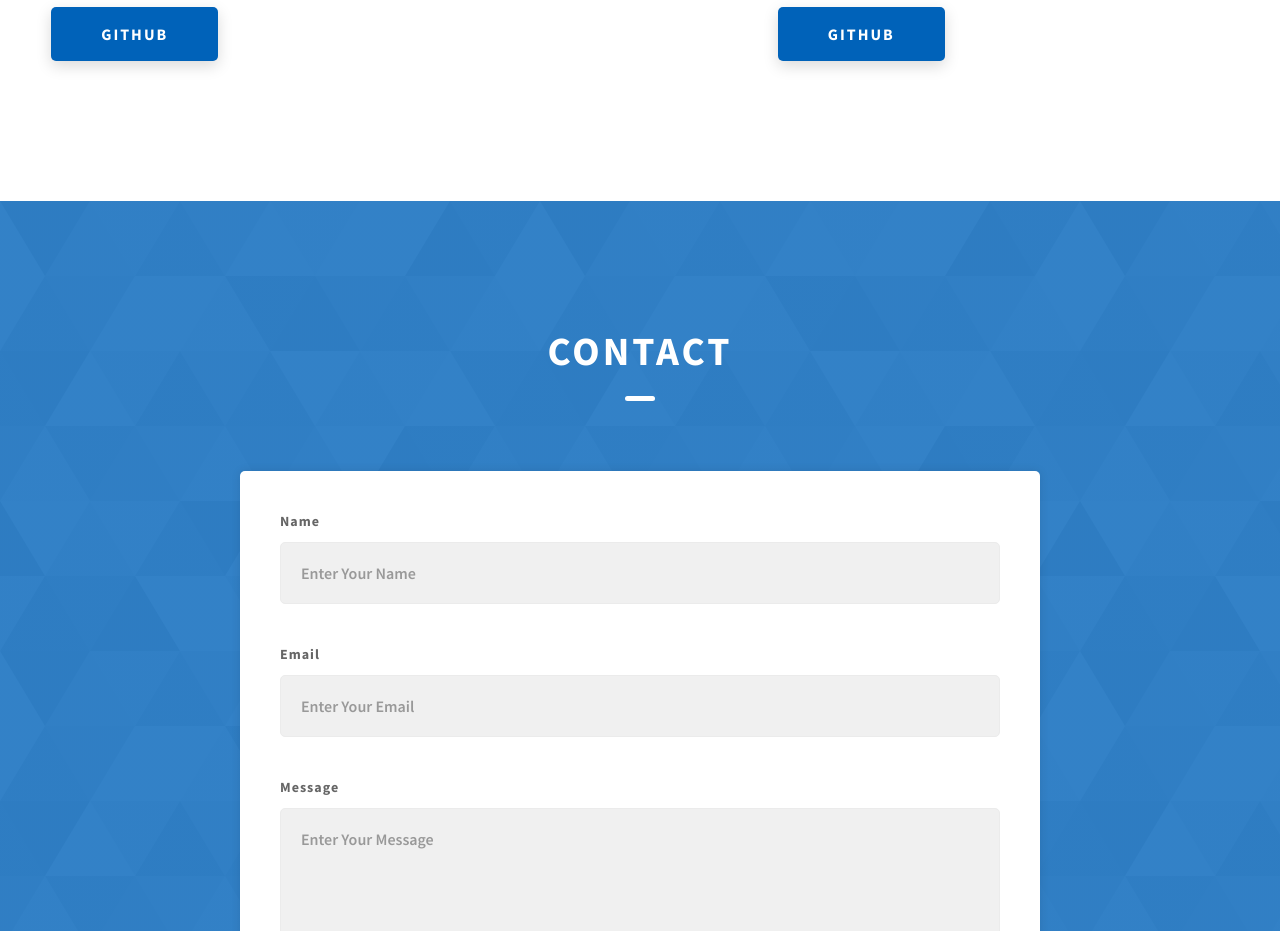
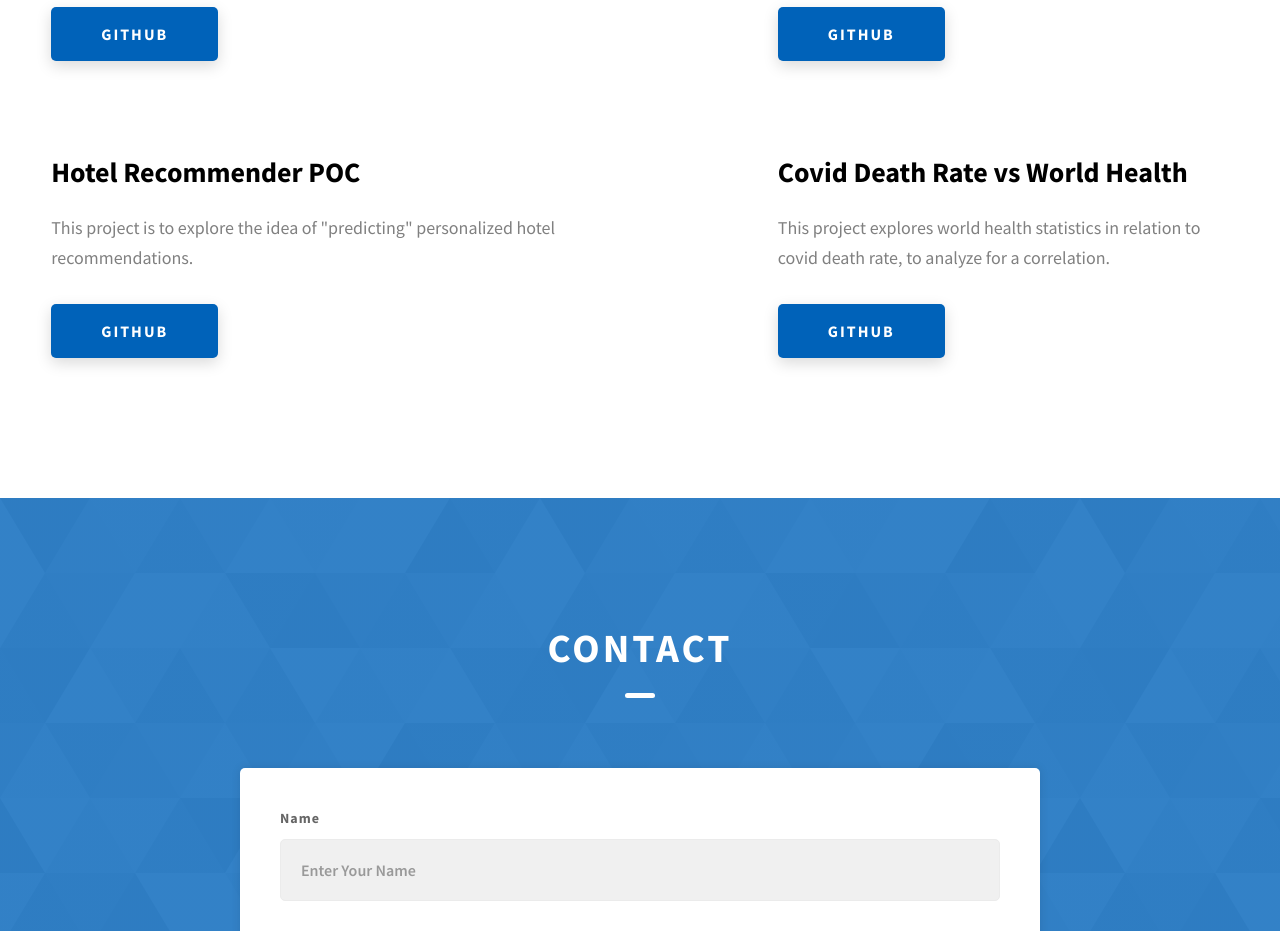
Before and after one commit to prateeksamudrala/jpsportfolio, a website: page index.html in a window 1280 px wide. Shown: the part 3080-4011 px from the top of the page. Drawn offline with Linux system fonts and the light colour scheme.

Commit message:
some more projects and links

```diff
--- a/index.html
+++ b/index.html
@@ -285,6 +285,32 @@
                 >Github</a
               >
             </div>
+            <div class="projects__row-content">
+              <h3 class="projects__row-content-title">Hotel Recommender POC</h3>
+              <p class="projects__row-content-desc">
+                This project is to explore
+                the idea of "predicting" personalized hotel recommendations.
+
+              </p>
+              <a
+                href=" https://github.com/prateeksamudrala/hotelrecommendations"
+                class="btn btn--med btn--theme dynamicBgClr"
+                target="_blank"
+                >Github</a
+              >
+            </div>
+            <div class="projects__row-content">
+              <h3 class="projects__row-content-title">Covid Death Rate vs World Health</h3>
+              <p class="projects__row-content-desc">
+                This project explores world health statistics in relation to covid death rate, to analyze for a correlation.
+              </p>
+              <a
+                href="https://github.com/prateeksamudrala/CovidvsWorldHealthStats"
+                class="btn btn--med btn--theme dynamicBgClr"
+                target="_blank"
+                >Github</a
+              >
+            </div>
           </div>
           <!-- <div class="projects__row">
             <div class="projects__row-img-cont">
```
